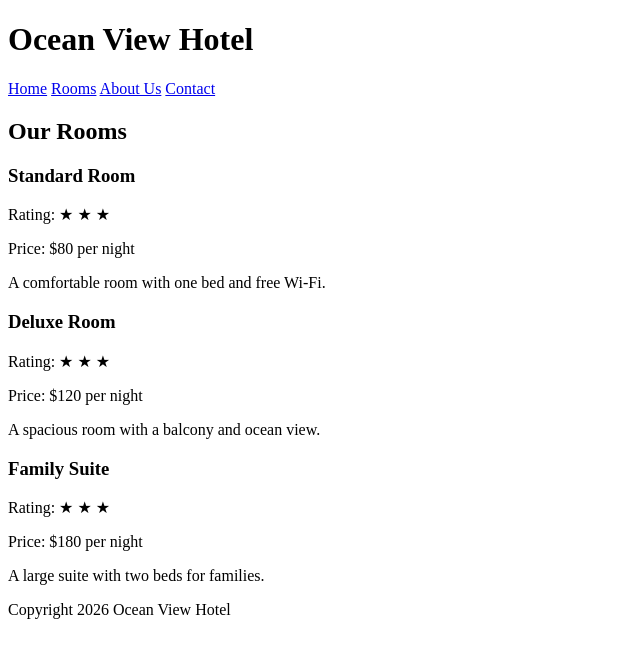
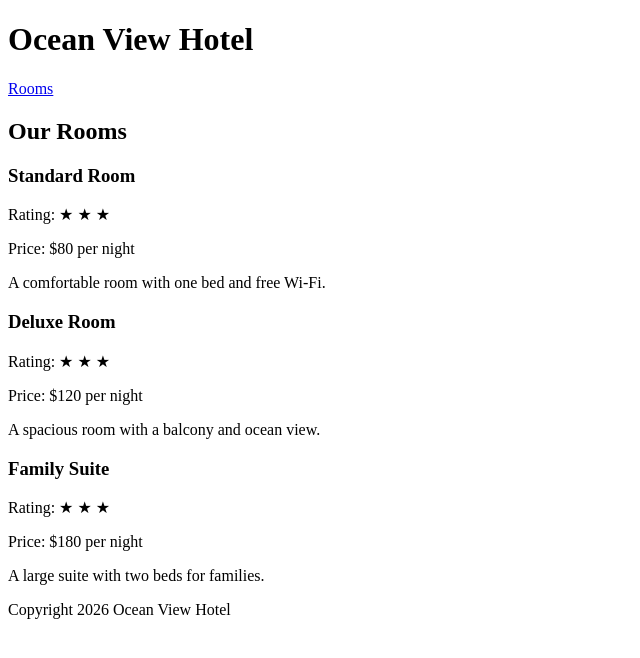
Before and after one commit to geirlenedalaydaylatugat-ship-it/my-first-ai-site, a plain HTML site: page rooms.html in a window 1280 px wide. Shown: the whole page, without its empty margins (0-640 px from the left). Drawn offline with Linux system fonts and the light colour scheme.

Commit message:
rooms.html

```diff
--- a/rooms.html
+++ b/rooms.html
@@ -7,10 +7,7 @@
   <header>
     <h1>Ocean View Hotel</h1>
     <nav>
-      <a href="index.html">Home</a>
-      <a href="rooms.html">Rooms</a>
-      <a href="about.html">About Us</a>
-      <a href="contact.html">Contact</a>
+ <a href="room.html">Rooms</a>
     </nav>
   </header>
 
```
